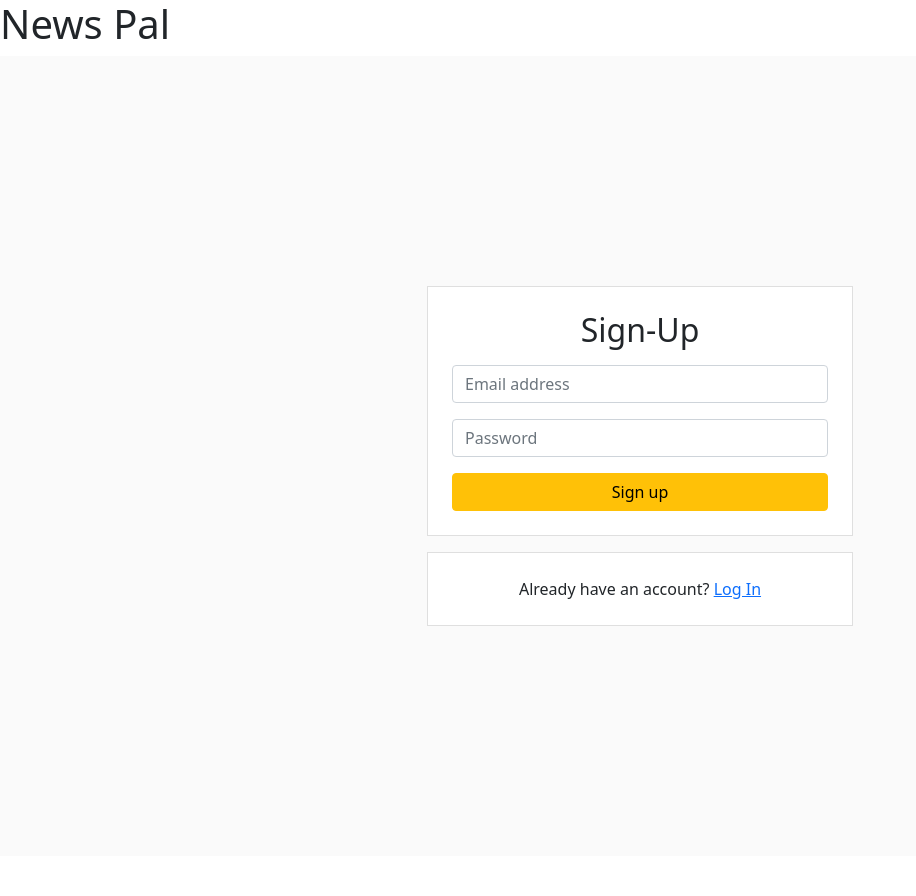
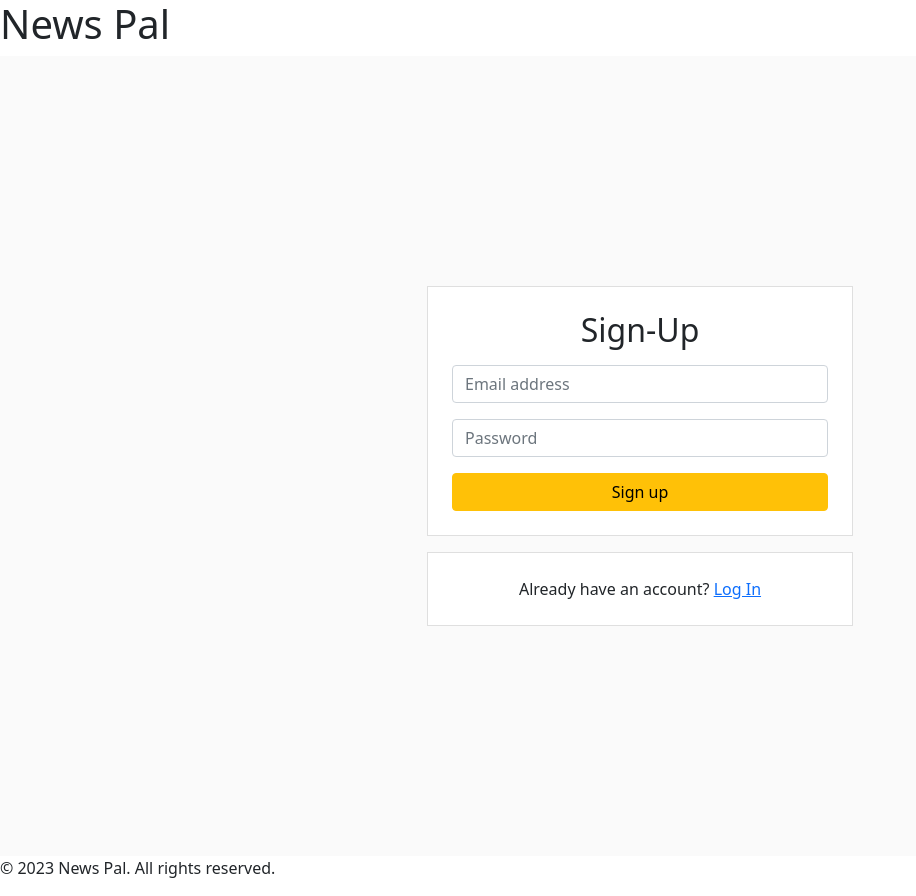
Before and after one commit to aboltins/News-Pal, a React (Create React App) app: page /signup in a window 1280 px wide. Shown: the whole page, without its empty margins (0-916 px from the left). Before the commit the page ends 856 px from the top, so only its background shows below. Built offline with nearby package versions, Linux system fonts and the light colour scheme.

Commit message:
create Footer component

```diff
--- a/src/App.js
+++ b/src/App.js
@@ -1,10 +1,11 @@
 import "./App.css";
-import { BrowserRouter as Router, Routes, Route } from "react-router-dom";
+import {BrowserRouter as Router, Routes, Route } from "react-router-dom";
 import Home from "./pages/Home";
 import Login from "./pages/Login";
 import Signup from "./pages/Signup";
 import UserPage from "./pages/UserPage";
 import Header from "./components/Header";
+import Footer from "./components/Footer";
 
 function App() {
   return (
@@ -16,6 +17,7 @@
         <Route path="/login" element={<Login />} />
         <Route path="/signup" element={<Signup />} />
       </Routes>
+      <Footer />
     </Router>
   );
 }
--- /dev/null
+++ b/src/components/Footer.js
@@ -0,0 +1,11 @@
+import React from "react";
+
+const Footer = () => {
+  return (
+    <footer>
+      <p>© 2023 News Pal. All rights reserved.</p>
+    </footer>
+  );
+};
+
+export default Footer;
```
